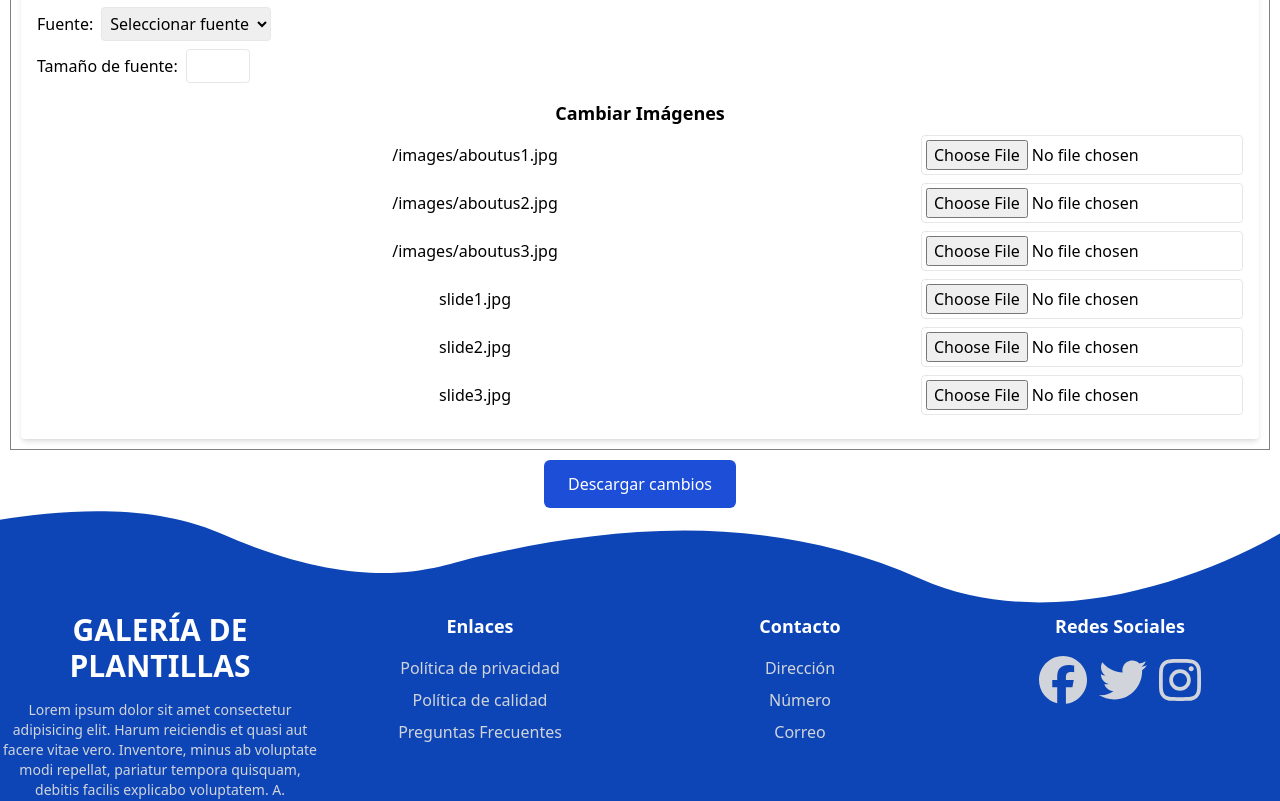
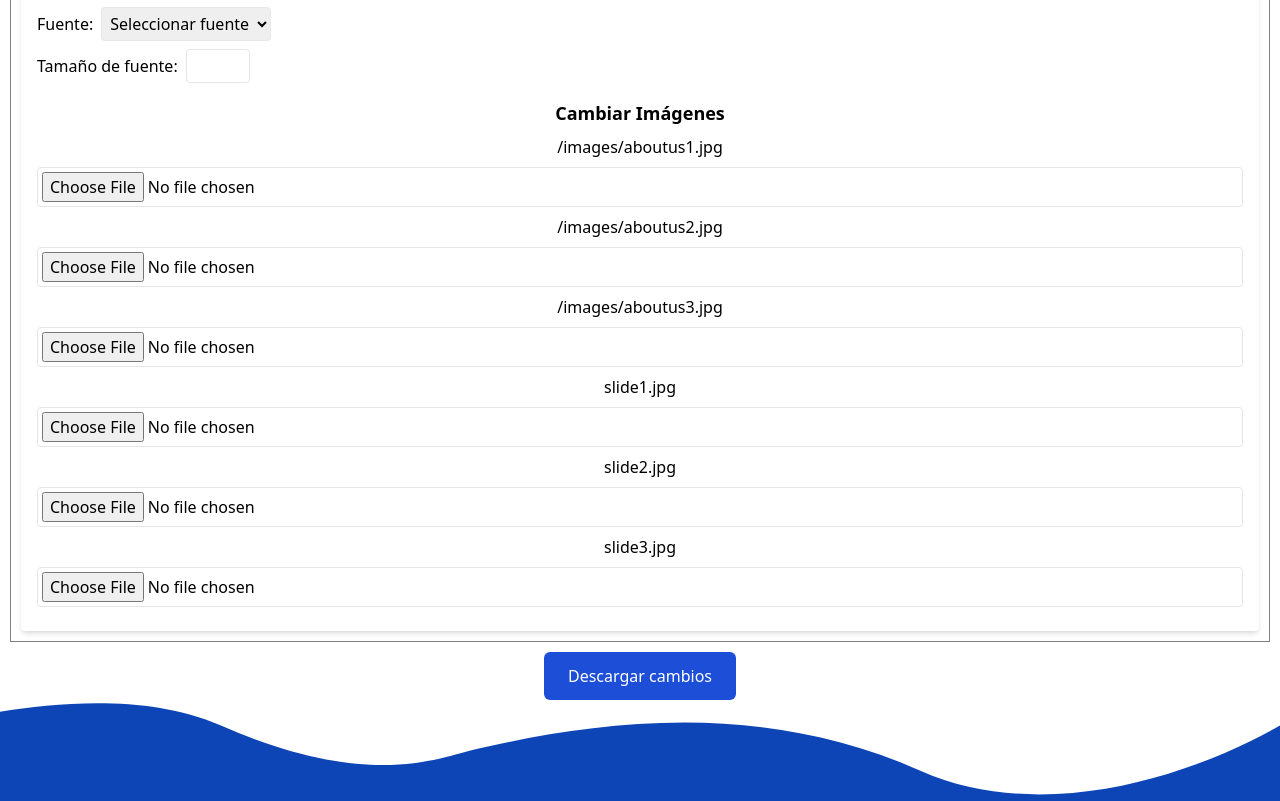
Before and after one commit to anrivers/galeria-de-plantillas, a React (Create React App) app: page /EditTemplate/1 in a window 1280 px wide. Shown: the part 860-1661 px from the top of the page. Built offline with nearby package versions, Linux system fonts and the light colour scheme.

Commit message:
Se cambiaron los html lang, de la descarga y del editable

```diff
--- a/src/components/EditTemplate.jsx
+++ b/src/components/EditTemplate.jsx
@@ -106,7 +106,7 @@ const EditTemplate = () => {
 
     const htmlFileContent = `
       <!DOCTYPE html>
-      <html lang="en">
+      <html lang="es">
       <head>
         <meta charset="UTF-8">
         <meta name="viewport" content="width=device-width, initial-scale=1.0">
--- a/src/components/EditableContent.jsx
+++ b/src/components/EditableContent.jsx
@@ -11,7 +11,7 @@ const EditableContent = ({ content, onChange, cssContent, onStyleChange, onImage
       iframeDocument.open();
       iframeDocument.write(`
         <!DOCTYPE html>
-        <html lang="en">
+        <html lang="es">
         <head>
           <meta charset="UTF-8">
           <meta name="viewport" content="width=device-width, initial-scale=1.0">
@@ -61,7 +61,7 @@ const EditableContent = ({ content, onChange, cssContent, onStyleChange, onImage
   };
 
   return (
-    <div className="p-4 bg-white rounded shadow-md">
+    <div className="p-4 bg-white rounded shadow-md max-w-full overflow-x-auto">
       <iframe
         ref={iframeRef}
         className="w-full h-[600px] border-none mt-4"
@@ -94,8 +94,8 @@ const EditableContent = ({ content, onChange, cssContent, onStyleChange, onImage
         {content.match(/<img [^>]*src="[^"]*"[^>]*>/g)?.map((imgTag, index) => {
           const imgSrc = imgTag.match(/src="([^"]*)"/)[1];
           return (
-            <div key={index} className="flex items-center gap-2 mb-2">
-              <label className="flex-1">{imgSrc}</label>
+            <div key={index} className="flex flex-col gap-2 mb-2">
+              <label className="break-all">{imgSrc}</label>
               <input type="file" name={imgSrc} onChange={handleImageChange} className="border rounded p-1" />
             </div>
           );
```
